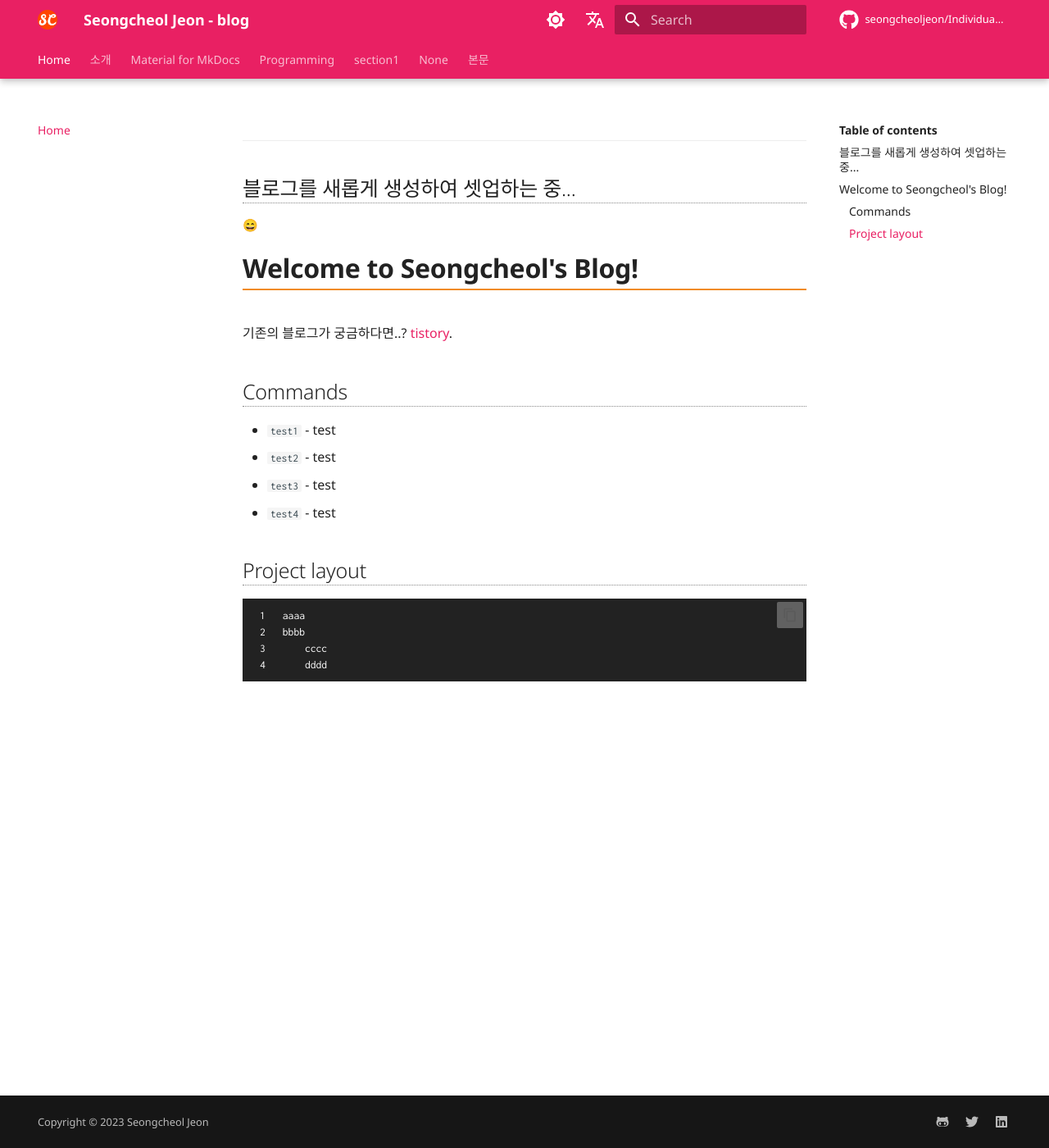
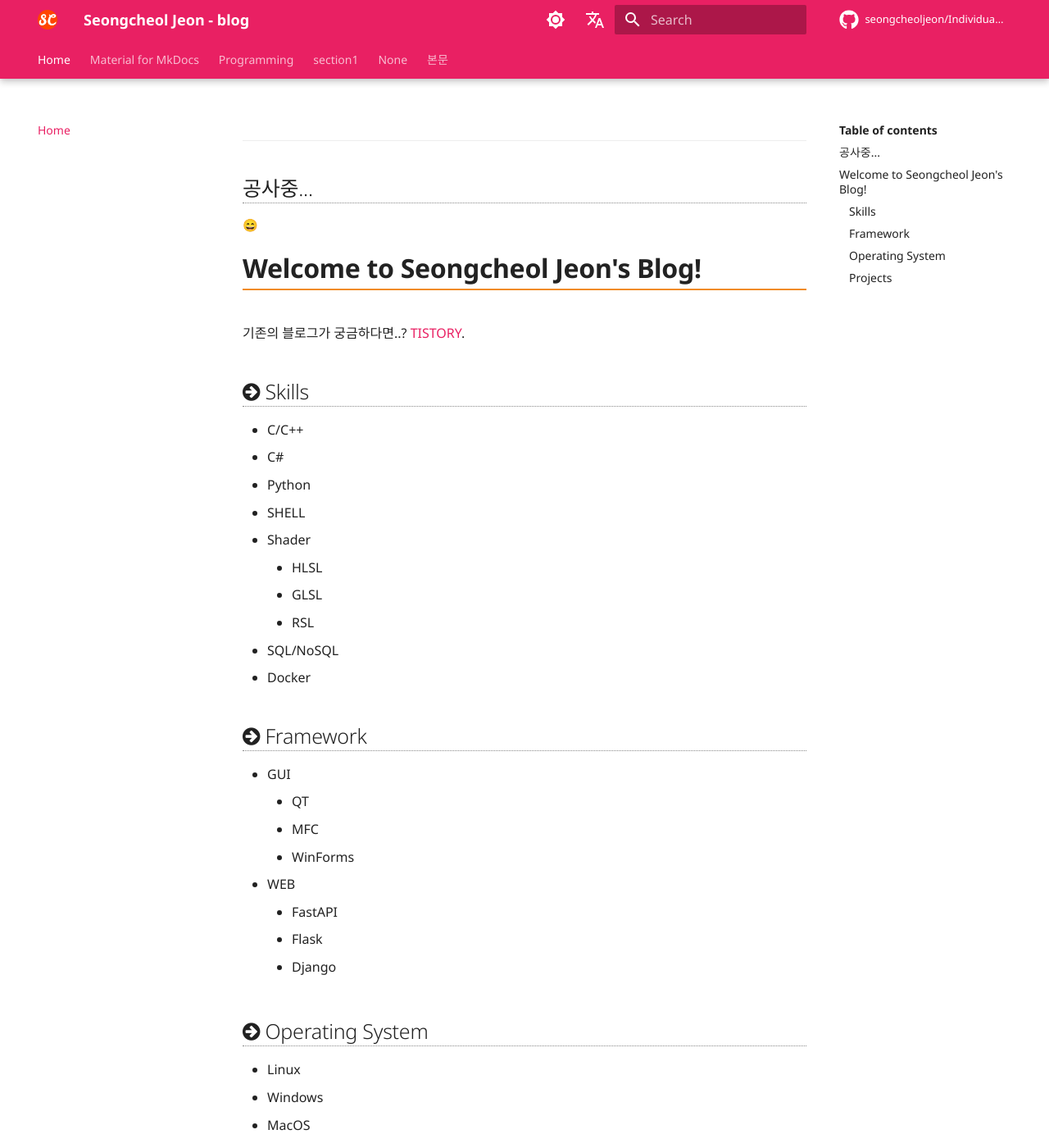
Before and after one commit to seongcheoljeon/seongcheoljeon.github.io, an MkDocs documentation site: the page built from docs/index.md, in a window 1280 px wide and 1400 px high. Shown: the whole window at 82% size. Built offline with MkDocs 1.6.1 and Material for MkDocs 9.7.7, drawn with Linux system fonts in a browser that asks for light colours; nearby versions of some CDN libraries; emoji names are drawn with the system emoji font; comment, search, counter and statistics services are not loaded.

Commit message:
modified index.md

````diff
--- a/README.md
+++ b/README.md
@@ -1 +1 @@
-# seongcheoljeon.github.io
+# [Seongcheol Jeon's BLOG](https://seongcheoljeon.github.io)
--- a/docs/index.md
+++ b/docs/index.md
@@ -1,22 +1,41 @@
 ---
-블로그를 새롭게 생성하여 셋업하는 중...
+공사중...
 ---
 :smile:
 
-# Welcome to Seongcheol's Blog!
+# Welcome to Seongcheol Jeon's Blog!
 
-기존의 블로그가 궁금하다면..? [tistory](https://nomad-programmer.tistory.com).
+기존의 블로그가 궁금하다면..? [TISTORY](https://nomad-programmer.tistory.com).
 
-## Commands
+## <i class="fa fa-arrow-circle-right" aria-hidden="true"></i> Skills
+* C/C++
+* C#
+* Python
+* SHELL
+* Shader
+    * HLSL
+    * GLSL
+    * RSL
+* SQL/NoSQL
+* Docker
 
-* `test1` - test
-* `test2` - test
-* `test3` - test
-* `test4` - test
+## <i class="fa fa-arrow-circle-right" aria-hidden="true"></i> Framework
+* GUI
+    * QT
+    * MFC
+    * WinForms
+* WEB
+    * FastAPI
+    * Flask
+    * Django
 
-## Project layout
+## <i class="fa fa-arrow-circle-right" aria-hidden="true"></i> Operating System
+* Linux
+* Windows
+* MacOS
 
-    aaaa
-    bbbb
-        cccc
-        dddd
+## <i class="fa fa-arrow-circle-right" aria-hidden="true"></i> Projects
+* VFX
+    * 명량
+    * 부산행
+* Game
--- a/docs/introduction.md
+++ /dev/null
@@ -1,79 +0,0 @@
-# 소개
-
-## <i class="fa fa-arrow-circle-right" aria-hidden="true"></i> MkDocs란?
-
-mkdocs는 정적 사이트 생성기입니다. 컨텐츠는 기본적으로 markdown 형식으로 기술한 소스 파일이 됩니다. HTML 형식의 파일을 사용할 수도 있습니다. 이 기사에서는 Windows에서 개인적이고 최소한의 제작 환경을 요약했습니다.
-
-- [MkDocs](http://www.mkdocs.org/)
-
-
-## <i class="fa fa-arrow-circle-right" aria-hidden="true"></i> 설치
-
-먼저 파이썬을 설치합니다. 그런 다음 pip를 사용하여 mkdocs를 설치합니다.
-
-```
-pip install mkdocs
-```
-
-
-나는 다음 환경에서 작동을 확인했다.
-
-```
-python 3.9.5
-mkdocs 1.4.2
-mkdocs-material 8.5.11
-mkdocs-material-extentions 1.1.1
-pymdown-extensions 9.9
-```
-
-
-## MkDocs의 기본 명령
-
-프로젝트를 새로 만들려면 `mkdocs new`를 사용하십시오.
-
-```
-mkdocs new
-```
-
-그런 다음 사이트에 필요한 파일을 생성하려면 빌드를 수행합니다. 빌드는 다음 명령을 실행합니다.
-
-```
-mkdocs build
-```
-
-성공적으로 생성되면 site 폴더에 생성됩니다. 인터넷에 게시하는 경우 이 폴더를 업로드합니다. 빌드한 내용을 공개하기 전에, 로컬에서 확인하고 싶은 경우는 `serve` 명령을 실행해, 서버를 기동합니다.
-
-```
-mkdocs serve
-```
-
-명령의 출력에 `Serving on http://127.0.0.1:8000` 와 같이 주소와 포트 번호가 표시되므로, 그 주소를 브라우저에 입력해 확인할 수 있습니다.
-
-serve를 실행하는 동안 파일의 추가 및 변경이 감지되고 자동으로 빌드됩니다.
-
-
-## mkdocs.yml
-
-mkdocs.yml 파일을 편집하여 문서를 구성하고 사용자 지정할 수 있습니다. 이 파일은 사이트 제목과 테마, 확장 기능 설정 등을 설명합니다. 프로젝트를 만들면 이 파일이 자동으로 만들어집니다.
-
-
-## 문서 구성
-
-mkdocs.yml의`nav`로 지정하십시오.
-
-```yml
-nav:
-   - 초기 화면: index.md
-   - introduction.md
-   - material.md
-   - section1:
-       section1-1:
-         section1-1-1:
-           section1-1-1.md
-       section1-2:
-         section1-2-1:
-           section1-2-1.md
-   - section2:
-     - page2-1.md
-     - page2-2.md
-```
--- a/mkdocs.yml
+++ b/mkdocs.yml
@@ -49,7 +49,6 @@ plugins:
 
 nav:
   - Home: index.md
-  - introduction.md
   - material.md
 
   - Programming:
````
